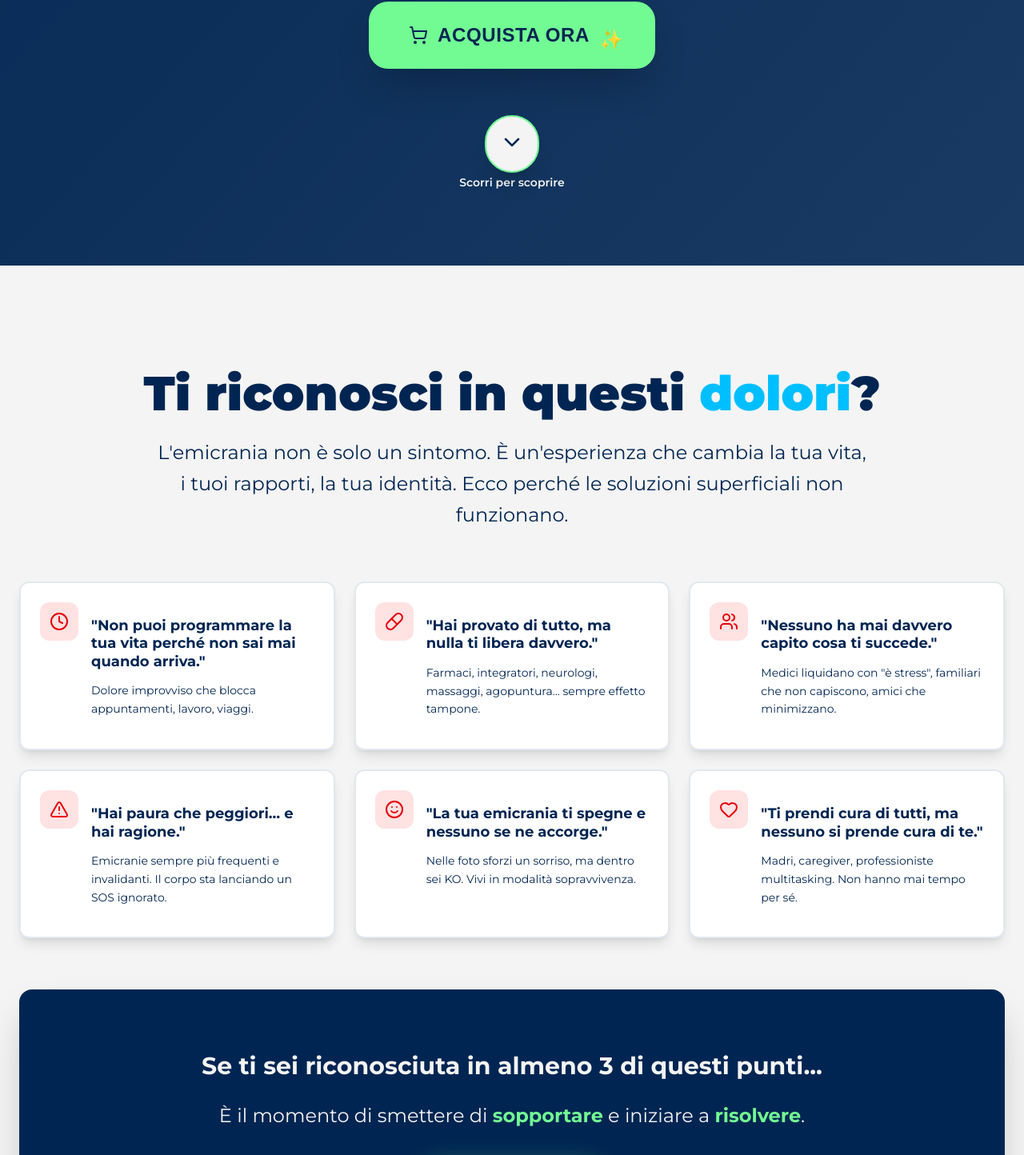
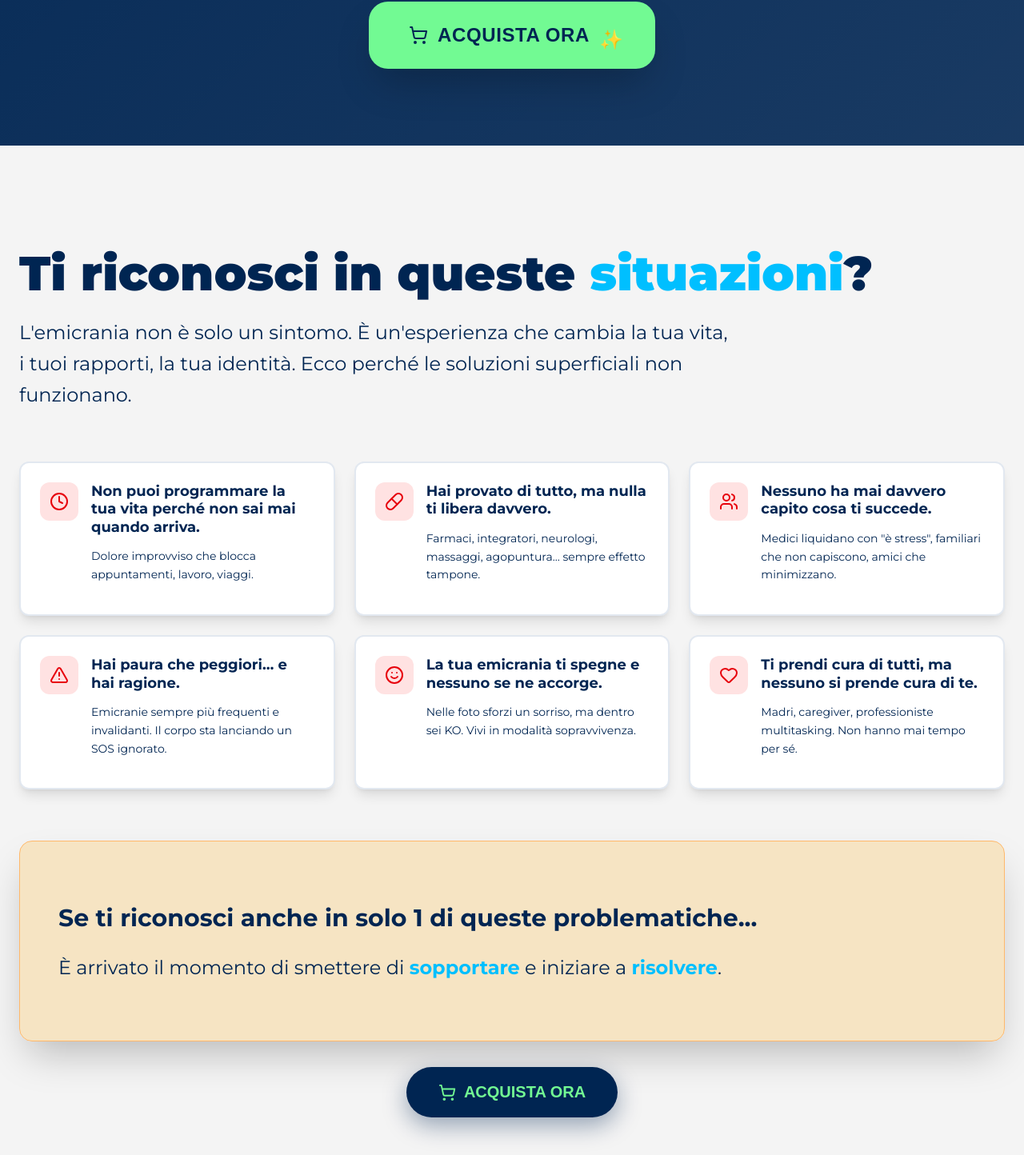
Before and after one commit to ctorreosteo/mobilitas-landing-offerte, a React (Vite) app: page /emicrania in a window 1280 px wide. Shown: the part 1074-2518 px from the top of the page at 80% size. Built offline with nearby package versions, Linux system fonts and the light colour scheme.

Commit message:
Fix varie

```diff
--- a/src/components/emicrania-sections/BenefitsSection.jsx
+++ b/src/components/emicrania-sections/BenefitsSection.jsx
@@ -78,7 +78,7 @@ export default function BenefitsSection() {
           className="text-left mb-12"
         >
           <h2 className="text-4xl md:text-6xl font-black text-blue-dark mb-6">
-            Perché il <span style={{color: '#00BFFF'}}>trattamento osteopatico</span> funziona?
+            Perché invece il <span style={{color: '#00BFFF'}}>trattamento osteopatico</span> funziona?
           </h2>
           <p className="text-xl md:text-2xl text-blue-dark/80 max-w-4xl leading-relaxed">
             Un approccio scientifico e specializzato che agisce sulla causa dell'emicrania,
@@ -121,7 +121,7 @@ export default function BenefitsSection() {
           whileInView={{ opacity: 1, y: 0 }}
           transition={{ duration: 0.8, delay: 0.5 }}
           viewport={{ once: true }}
-          className="text-center"
+          className="text-left"
         >
           <div style={{backgroundColor: 'rgba(114, 250, 147, 0.3)'}} className="text-blue-dark p-8 md:p-12 rounded-2xl shadow-2xl border border-green-400 mb-8">
             <h3 className="text-2xl md:text-3xl font-bold mb-4">
--- a/src/components/emicrania-sections/PainPointsSection.jsx
+++ b/src/components/emicrania-sections/PainPointsSection.jsx
@@ -44,12 +44,12 @@ export default function PainPointsSection() {
           whileInView={{ opacity: 1, y: 0 }}
           transition={{ duration: 0.8 }}
           viewport={{ once: true }}
-          className="text-center mb-16"
+          className="text-left mb-16"
         >
           <h2 className="text-4xl md:text-6xl font-black text-blue-dark mb-6">
-            Ti riconosci in questi <span style={{color: '#00BFFF'}}>dolori</span>?
+            Ti riconosci in queste <span style={{color: '#00BFFF'}}>situazioni</span>?
           </h2>
-          <p className="text-xl md:text-2xl text-blue-dark/80 max-w-4xl mx-auto leading-relaxed">
+          <p className="text-xl md:text-2xl text-blue-dark/80 max-w-4xl leading-relaxed">
             L'emicrania non è solo un sintomo. È un'esperienza che cambia la tua vita,
             i tuoi rapporti, la tua identità. Ecco perché le soluzioni superficiali non funzionano.
           </p>
@@ -73,8 +73,8 @@ export default function PainPointsSection() {
                 </div>
 
                 <div className="flex-1">
-                  <h3 className="text-lg font-bold text-blue-dark mb-2 leading-tight">
-                    "{point.title}"
+                  <h3 className="text-lg font-bold text-blue-dark mb-2 leading-tight mt-0">
+                    {point.title}
                   </h3>
 
                   <p className="text-blue-dark text-sm leading-relaxed">
@@ -94,48 +94,49 @@ export default function PainPointsSection() {
           viewport={{ once: true }}
           className="text-center mt-16"
         >
-          <div className="bg-blue-dark text-cream p-8 md:p-12 rounded-2xl shadow-2xl">
+          <div style={{backgroundColor: 'rgba(255, 165, 0, 0.2)'}} className="text-blue-dark p-8 md:p-12 rounded-2xl shadow-2xl border border-orange-300 mb-8 text-left">
             <h3 className="text-2xl md:text-3xl font-bold mb-4">
-              Se ti sei riconosciuta in almeno 3 di questi punti...
+              Se ti riconosci anche in solo 1 di queste problematiche...
             </h3>
-            <p className="text-xl md:text-2xl leading-relaxed mb-8">
-              È il momento di smettere di <span className="text-green font-bold">sopportare</span> e iniziare a <span className="text-green font-bold">risolvere</span>.
+            <p className="text-xl md:text-2xl leading-relaxed">
+              È arrivato il momento di smettere di <span style={{color: '#00BFFF'}} className="font-bold">sopportare</span> e iniziare a <span style={{color: '#00BFFF'}} className="font-bold">risolvere</span>.
             </p>
+          </div>
 
           {/* CTA Button */}
           <motion.button
+            className="mt-6"
             style={{
-                backgroundColor: '#72fa93',
-                color: '#002552',
-                padding: '16px 32px',
+              backgroundColor: '#002552',
+              color: '#72fa93',
+              padding: '20px 40px',
               borderRadius: '50px',
-                fontSize: '18px',
+              fontSize: '20px',
               fontWeight: '700',
               border: 'none',
               cursor: 'pointer',
               display: 'flex',
               alignItems: 'center',
               justifyContent: 'center',
-                gap: '8px',
+              gap: '10px',
               margin: '0 auto',
-                boxShadow: '0 10px 30px rgba(114, 250, 147, 0.4)',
+              boxShadow: '0 10px 30px rgba(0, 37, 82, 0.4)',
               transition: 'all 0.3s ease'
             }}
             whileHover={{ scale: 1.05 }}
             whileTap={{ scale: 0.95 }}
             onMouseEnter={(e) => {
-                e.target.style.backgroundColor = '#5ddb7a';
-                e.target.style.boxShadow = '0 15px 40px rgba(114, 250, 147, 0.6)';
+              e.target.style.backgroundColor = '#001a3a';
+              e.target.style.boxShadow = '0 15px 40px rgba(0, 37, 82, 0.6)';
             }}
             onMouseLeave={(e) => {
-                e.target.style.backgroundColor = '#72fa93';
-                e.target.style.boxShadow = '0 10px 30px rgba(114, 250, 147, 0.4)';
+              e.target.style.backgroundColor = '#002552';
+              e.target.style.boxShadow = '0 10px 30px rgba(0, 37, 82, 0.4)';
             }}
           >
-              <ShoppingCart style={{width: '20px', height: '20px'}} />
+            <ShoppingCart style={{width: '22px', height: '22px'}} />
             ACQUISTA ORA
           </motion.button>
-          </div>
         </motion.div>
       </div>
     </section>
--- a/src/components/emicrania-sections/SolutionsSection.jsx
+++ b/src/components/emicrania-sections/SolutionsSection.jsx
@@ -58,12 +58,12 @@ export default function SolutionsSection() {
           whileInView={{ opacity: 1, y: 0 }}
           transition={{ duration: 0.8 }}
           viewport={{ once: true }}
-          className="text-center mb-16"
+          className="text-left mb-16"
         >
           <h2 className="text-4xl md:text-6xl font-black text-cream mb-6">
             Perché le <span className="text-green">altre soluzioni</span> non funzionano?
           </h2>
-          <p className="text-xl md:text-2xl text-white max-w-4xl mx-auto leading-relaxed">
+          <p className="text-xl md:text-2xl text-white max-w-4xl leading-relaxed">
             Hai provato di tutto, ma l'emicrania torna sempre. Ecco il motivo per cui
             i trattamenti tradizionali falliscono nel risolvere definitivamente il problema.
           </p>
@@ -118,21 +118,21 @@ export default function SolutionsSection() {
           whileInView={{ opacity: 1, y: 0 }}
           transition={{ duration: 0.8, delay: 0.5 }}
           viewport={{ once: true }}
-          className="text-center"
+          className="text-left"
         >
           <div className="bg-green/20 backdrop-blur-sm border border-green/30 p-8 md:p-12 rounded-2xl">
-            <div className="flex items-center justify-center mb-6">
+            <div className="flex items-center mb-6">
               <AlertTriangle className="w-12 h-12 text-green mr-4" />
               <h3 className="text-2xl md:text-3xl font-bold text-cream">
                 Il problema comune a tutti questi approcci
               </h3>
             </div>
-            <p className="text-xl md:text-2xl text-cream leading-relaxed max-w-4xl mx-auto">
+            <p className="text-xl md:text-2xl text-cream leading-relaxed max-w-4xl">
               <span className="text-green font-bold">Trattano il sintomo, non la causa.</span>
               <br />
               L'emicrania è il risultato di disfunzioni posturali, tensioni muscolari e
-              squilibri che si sono accumulati nel tempo. Solo un approccio osteopatico
-              specifico può identificare e risolvere queste disfunzioni alla radice.
+              squilibri che si sono accumulati nel tempo. L'approccio osteopatico
+              specifico identifica e risolve queste disfunzioni alla radice.
             </p>
           </div>
         </motion.div>
--- a/src/components/emicrania-sections/VSLSection.jsx
+++ b/src/components/emicrania-sections/VSLSection.jsx
@@ -36,7 +36,7 @@ export default function VSLSection({ y }) {
           }}
         >
           <Star className="w-4 h-4 mr-2 fill-current" style={{color: '#72fa93'}} />
-          Trattamento Specializzato
+          Trattamento Specifico
         </motion.div>
 
         {/* Main Title */}
@@ -101,7 +101,7 @@ export default function VSLSection({ y }) {
           transition={{ duration: 0.8, delay: 1.0 }}
           className="w-full max-w-4xl mx-auto mb-8"
         >
-          <h3 className="text-2xl md:text-3xl font-bold mb-6" style={{color: '#F4F4F4'}}>I 3 benefici del Trattamento Osteopatico:</h3>
+          <h3 className="text-2xl md:text-3xl font-bold mb-6" style={{color: '#F4F4F4'}}>I 3 benefici immediati del Trattamento Osteopatico:</h3>
           <div className="space-y-4">
             {[
               "Sollievo dal dolore senza farmaci",
@@ -152,26 +152,6 @@ export default function VSLSection({ y }) {
           </motion.button>
         </motion.div>
       </div>
-
-      {/* Scroll indicator */}
-      <motion.div
-        initial={{ opacity: 0 }}
-        animate={{ opacity: 1 }}
-        transition={{ duration: 1, delay: 1.4 }}
-        className="relative z-10 text-center pb-8"
-      >
-        <motion.div
-          animate={{ y: [0, 10, 0] }}
-          transition={{ duration: 2, repeat: Infinity }}
-          className="p-4 rounded-full shadow-xl border-2 mx-auto inline-block"
-          style={{backgroundColor: '#F4F4F4', borderColor: '#72fa93'}}
-        >
-          <ChevronDown className="w-8 h-8" style={{color: '#002552'}} />
-        </motion.div>
-        <p className="text-sm mt-3 font-semibold" style={{color: '#F4F4F4'}}>
-          Scorri per scoprire
-        </p>
-      </motion.div>
     </section>
   )
 }
```
Lines whose indentation alone changed are shown as unchanged.
